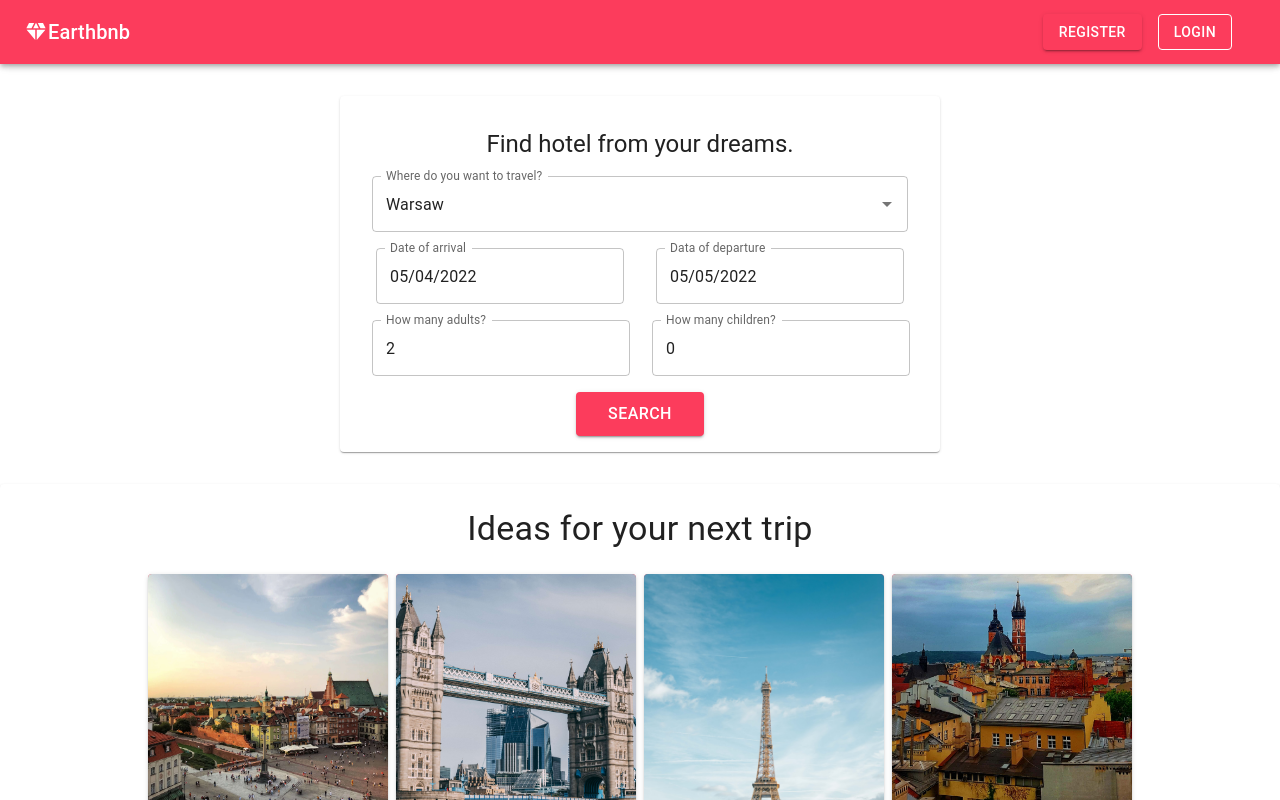
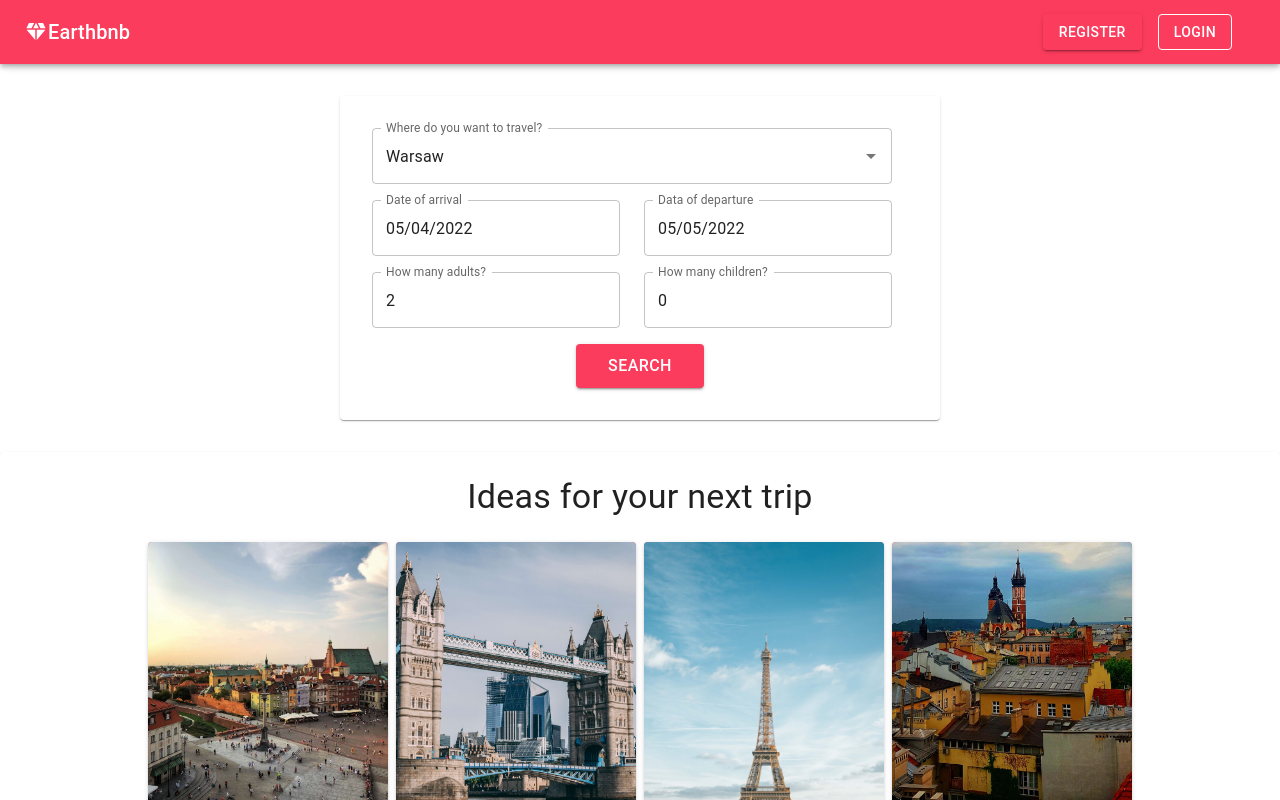
Before and after one commit to Artuyees/airbnb-project, a Next.js app: page / in a window 1280 px wide. Shown: the top 800 px of the page. Built offline with nearby package versions, Linux system fonts and the light colour scheme.

Commit message:
Updated Form Catalog

```diff
--- /dev/null
+++ b/Components/Form/Button/index.tsx
@@ -0,0 +1,26 @@
+import { Button } from "@mui/material";
+import { useRouter } from "next/router";
+import React, { useContext } from "react";
+import { QueryContext } from "../../../pages/_app";
+
+const SearchButton = () => {
+  const query = useContext(QueryContext);
+  const router = useRouter();
+  return (
+    <Button
+      sx={{ paddingX: 4, paddingY: 1, fontSize: "1rem" }}
+      variant="contained"
+      onClick={() => {
+        router.push(
+          query?.query.city
+            ? `hotels/city?city=${query?.query.city}&guests=${query?.query.adults}`
+            : `hotels`
+        );
+      }}
+    >
+      Search
+    </Button>
+  );
+};
+
+export default SearchButton;
--- /dev/null
+++ b/Components/Form/Inputs/Autocomplete/index.tsx
@@ -0,0 +1,27 @@
+import { Autocomplete, TextField } from "@mui/material";
+import React, { useContext } from "react";
+import { hotels } from "../../../../data/hotels";
+import { QueryContext } from "../../../../pages/_app";
+
+const AutoCompletePicker = () => {
+  const cities: string[] = hotels.map((hotel) => hotel.city);
+  let uniqueCities = [...new Set(cities)];
+  const query = useContext(QueryContext);
+  return (
+    <Autocomplete
+      disablePortal
+      id="combo-box"
+      value={query?.query.city}
+      options={uniqueCities}
+      onChange={(event, newValue) => {
+        query?.setQuery({ ...query.query, city: newValue });
+      }}
+      sx={{ width: "100%" }}
+      renderInput={(params) => (
+        <TextField {...params} label="Where do you want to travel?" />
+      )}
+    />
+  );
+};
+
+export default AutoCompletePicker;
--- /dev/null
+++ b/Components/Form/Inputs/DatePicker/index.tsx
@@ -0,0 +1,46 @@
+import { TextField } from "@mui/material";
+import { DatePicker } from "@mui/x-date-pickers";
+import React, { useContext } from "react";
+import { QueryContext } from "../../../../pages/_app";
+
+type Props = {
+  isArrival: boolean;
+};
+const RangePicker = (props: Props) => {
+  const query = useContext(QueryContext);
+  if (props.isArrival) {
+    return (
+      <DatePicker
+        disablePast
+        label="Date of arrival"
+        openTo="day"
+        views={["day", "month", "year"]}
+        value={query?.query.dateArrival}
+        onChange={(newValue) => {
+          query?.setQuery({ ...query.query, dateArrival: newValue });
+        }}
+        renderInput={(params) => <TextField {...params} />}
+      />
+    );
+  } else {
+    return (
+      <DatePicker
+        disablePast
+        label="Data of departure"
+        openTo="day"
+        minDate={query?.query.dateArrival}
+        views={["day", "month", "year"]}
+        value={query?.query.dateDeparture}
+        onChange={(newSecondValue) => {
+          query?.setQuery({
+            ...query.query,
+            dateDeparture: newSecondValue,
+          });
+        }}
+        renderInput={(params) => <TextField {...params} />}
+      />
+    );
+  }
+};
+
+export default RangePicker;
--- /dev/null
+++ b/Components/Form/Inputs/GuestTypePicker/index.tsx
@@ -0,0 +1,56 @@
+import { TextField } from "@mui/material";
+import React, { useContext } from "react";
+import { QueryContext } from "../../../../pages/_app";
+
+type Props = {
+  isAdult: boolean;
+};
+
+const GuestPicker = (props: Props) => {
+  const query = useContext(QueryContext);
+  if (props.isAdult) {
+    return (
+      <TextField
+        id="outlined-basic"
+        type="number"
+        label="How many adults?"
+        inputProps={{
+          min: 1,
+          max: 10,
+        }}
+        onChange={(event) => {
+          query?.setQuery({
+            ...query.query,
+            adults: Number(event.target.value),
+          });
+        }}
+        sx={{ width: "100%" }}
+        value={query?.query.adults}
+        variant="outlined"
+      />
+    );
+  } else {
+    return (
+      <TextField
+        id="outlined-basic"
+        type="number"
+        label="How many children?"
+        value={query?.query.children}
+        inputProps={{
+          min: 0,
+          max: 10,
+        }}
+        onChange={(event) => {
+          query?.setQuery({
+            ...query.query,
+            children: Number(event.target.value),
+          });
+        }}
+        sx={{ width: "100%" }}
+        variant="outlined"
+      />
+    );
+  }
+};
+
+export default GuestPicker;
--- /dev/null
+++ b/Components/Form/Inputs/index.tsx
@@ -0,0 +1,49 @@
+import {
+  Autocomplete,
+  Button,
+  Grid,
+  Paper,
+  TextField,
+  Typography,
+} from "@mui/material";
+import { DatePicker } from "@mui/x-date-pickers";
+
+import { useContext } from "react";
+import { hotels } from "../../../data/hotels";
+import { QueryContext } from "../../../pages/_app";
+import AutoCompletePicker from "./Autocomplete";
+import RangePicker from "./DatePicker";
+import GuestPicker from "./GuestTypePicker";
+
+const FormInputs = () => {
+  const query = useContext(QueryContext);
+  /* map through cities in hotels */
+  const cities: string[] = hotels.map((hotel) => hotel.city);
+  let uniqueCities = [...new Set(cities)];
+  return (
+    <Grid
+      container
+      rowSpacing={2}
+      columns={2}
+      columnSpacing={{ xs: 1, sm: 2, md: 3 }}
+    >
+      <Grid item xs={2} md={2} textAlign="center">
+        <AutoCompletePicker />
+      </Grid>
+      <Grid item xs={2} md={1} textAlign="center">
+        <RangePicker isArrival={true} />
+      </Grid>
+      <Grid item xs={2} md={1} textAlign="center">
+        <RangePicker isArrival={false} />
+      </Grid>
+      <Grid item xs={2} md={1} textAlign="center">
+        <GuestPicker isAdult={true} />
+      </Grid>
+      <Grid item xs={2} md={1} textAlign="center">
+        <GuestPicker isAdult={false} />
+      </Grid>
+    </Grid>
+  );
+};
+
+export default FormInputs;
--- a/Components/Form/index.tsx
+++ b/Components/Form/index.tsx
@@ -1,29 +1,13 @@
-import {
-  Autocomplete,
-  Button,
-  Grid,
-  Paper,
-  TextField,
-  Typography,
-} from "@mui/material";
-import { DatePicker } from "@mui/x-date-pickers";
+import { Grid, Paper } from "@mui/material";
 import { useRouter } from "next/router";
-import React, { useContext, useState } from "react";
-import { hotels, Hotel } from "../../data/hotels";
+import { useContext } from "react";
 import { QueryContext } from "../../pages/_app";
+import SearchButton from "./Button";
+import FormInputs from "./Inputs";
 
-type Cities = string[];
-
-type Props = {
-  data?: Hotel[];
-};
-
-const Form = (props: Props) => {
+const Form = () => {
   const router = useRouter();
   const query = useContext(QueryContext);
-  /* map through cities in hotels */
-  const cities: Cities = hotels.map((hotel) => hotel.city);
-  let uniqueCities = [...new Set(cities)];
   return (
     <Paper
       sx={{
@@ -34,116 +18,10 @@ const Form = (props: Props) => {
         maxWidth: "sm",
       }}
     >
-      <Grid
-        container
-        rowSpacing={2}
-        columns={2}
-        columnSpacing={{ xs: 1, sm: 2, md: 3 }}
-      >
-        <Grid item xs={2} md={2} textAlign="center">
-          <Typography textAlign="center" variant="h5">
-            Find hotel from your dreams.{" "}
-          </Typography>
-        </Grid>
-        <Grid item xs={2} md={2} textAlign="center">
-          <Autocomplete
-            disablePortal
-            id="combo-box"
-            value={query?.query.city}
-            options={uniqueCities}
-            onChange={(event, newValue) => {
-              query?.setQuery({ ...query.query, city: newValue });
-            }}
-            sx={{ minWidth: 300 }}
-            renderInput={(params) => (
-              <TextField {...params} label="Where do you want to travel?" />
-            )}
-          />
-        </Grid>
-        <Grid item xs={2} md={1} textAlign="center">
-          <DatePicker
-            disablePast
-            label="Date of arrival"
-            openTo="day"
-            views={["day", "month", "year"]}
-            value={query?.query.dateArrival}
-            onChange={(newValue) => {
-              query?.setQuery({ ...query.query, dateArrival: newValue });
-            }}
-            renderInput={(params) => <TextField {...params} />}
-          />
-        </Grid>
-        <Grid item xs={2} md={1} textAlign="center">
-          <DatePicker
-            disablePast
-            label="Data of departure"
-            openTo="day"
-            minDate={query?.query.dateArrival}
-            views={["day", "month", "year"]}
-            value={query?.query.dateDeparture}
-            onChange={(newSecondValue) => {
-              query?.setQuery({
-                ...query.query,
-                dateDeparture: newSecondValue,
-              });
-            }}
-            renderInput={(params) => <TextField {...params} />}
-          />
-        </Grid>
-        <Grid item xs={2} md={1} textAlign="center">
-          <TextField
-            id="outlined-basic"
-            type="number"
-            label="How many adults?"
-            inputProps={{
-              min: 1,
-              max: 10,
-            }}
-            onChange={(event) => {
-              query?.setQuery({
-                ...query.query,
-                adults: Number(event.target.value),
-              });
-            }}
-            value={query?.query.adults}
-            sx={{ minWidth: 258 }}
-            variant="outlined"
-          />
-        </Grid>
-        <Grid item xs={2} md={1} textAlign="center">
-          <TextField
-            id="outlined-basic"
-            type="number"
-            label="How many children?"
-            value={query?.query.children}
-            inputProps={{
-              min: 0,
-              max: 10,
-            }}
-            onChange={(event) => {
-              query?.setQuery({
-                ...query.query,
-                children: Number(event.target.value),
-              });
-            }}
-            sx={{ minWidth: 258 }}
-            variant="outlined"
-          />
-        </Grid>
-        <Grid item xs={2} md={2} textAlign="center" justifyContent="center">
-          <Button
-            sx={{ paddingX: 4, paddingY: 1, fontSize: "1rem" }}
-            variant="contained"
-            onClick={() => {
-              router.push(
-                query?.query.city
-                  ? `hotels/city?city=${query?.query.city}&guests=${query?.query.adults}`
-                  : `hotels`
-              );
-            }}
-          >
-            Search
-          </Button>
+      <Grid container spacing={2} padding={2}>
+        <FormInputs />
+        <Grid item xs={12} md={12} textAlign="center" justifyContent="center">
+          <SearchButton />
         </Grid>
       </Grid>
     </Paper>
--- a/Components/Navigation/MobileBottomNav/index.tsx
+++ b/Components/Navigation/MobileBottomNav/index.tsx
@@ -1,22 +1,45 @@
-import React from "react";
+import React, { useContext } from "react";
 import { Box, BottomNavigation, BottomNavigationAction } from "@mui/material";
 import { Favorite, Login, Search } from "@mui/icons-material";
+import { useRouter } from "next/router";
+import { UserContext } from "../../../pages/_app";
 const MobileBottomNav = () => {
   const [value, setValue] = React.useState(0);
-  const ref = React.useRef<HTMLDivElement>(null);
 
+  const router = useRouter();
+  const checkLogin = useContext(UserContext);
   return (
     <Box sx={{ position: "fixed", width: "100%", bottom: 0, zIndex: 2 }}>
       <BottomNavigation
         showLabels
         value={value}
-        onChange={(event, newValue) => {
+        onChange={(event, newValue: number) => {
           setValue(newValue);
         }}
       >
-        <BottomNavigationAction label="Search" icon={<Search />} />
-        <BottomNavigationAction label="Favorites" icon={<Favorite />} />
-        <BottomNavigationAction label="log in" icon={<Login />} />
+        {checkLogin?.isLoggedIn && (
+          <BottomNavigationAction
+            label="Register"
+            aria-label="Register"
+            icon={<Favorite />}
+          />
+        )}
+        <BottomNavigationAction
+          label="Search"
+          aria-label="Search"
+          icon={<Search />}
+          onClick={() => {
+            router.push("/");
+          }}
+        />
+        <BottomNavigationAction
+          label={checkLogin?.isLoggedIn ? "log in" : "Log out"}
+          aria-label="log in"
+          icon={<Login />}
+          onClick={() => {
+            checkLogin?.setIsLoggedIn(!checkLogin?.isLoggedIn);
+          }}
+        />
       </BottomNavigation>
     </Box>
   );
```
Also changed, not shown: Components/Navigation/DesktopNav/index.tsx (+6 -1 lines).
